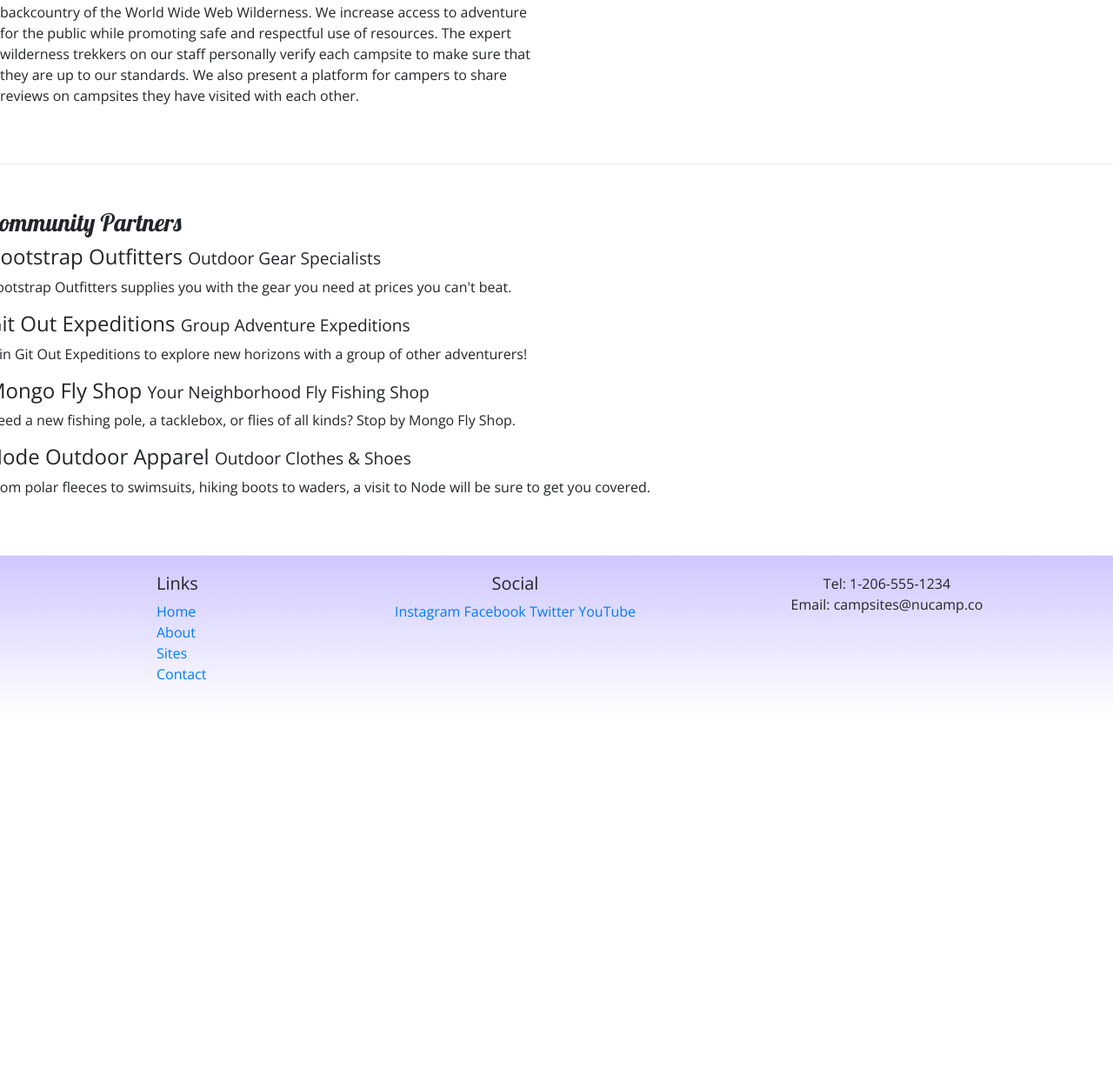
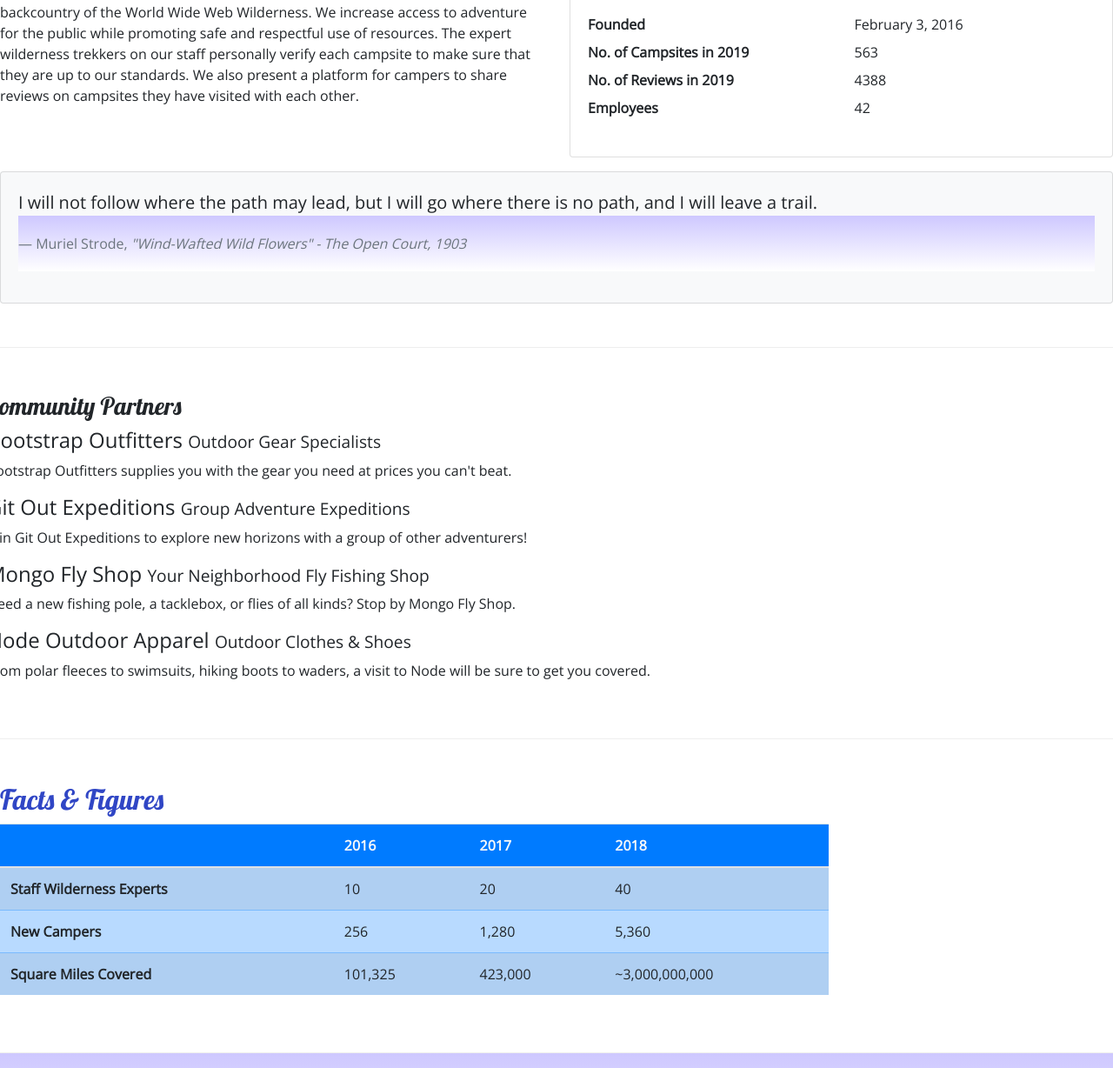
Before and after one commit to eitanfire/bootstrap, a website: page aboutus.html in a window 1280 px wide. Shown: the part 379-1607 px from the top of the page at 87% size. Before the commit the page ends 1202 px from the top, so only its background shows below. Drawn offline with nearby package versions, Linux system fonts and the light colour scheme.

Commit message:
Tables and Cards

```diff
--- a/aboutus.html
+++ b/aboutus.html
@@ -37,13 +37,38 @@
         </div>
 
         <div class="row row-content">
-            <div class="col-sm-6 col-xl-6 ">
+            <div class="col-sm-6">
                 <h3>Our Mission</h3>
-                <p>We present a curated database of the best campsites in the vast woods and backcountry of the World
-                    Wide Web Wilderness. We increase access to adventure for the public while promoting safe and
-                    respectful use of resources. The expert wilderness trekkers on our staff personally verify each
-                    campsite to make sure that they are up to our standards. We also present a platform for campers to
-                    share reviews on campsites they have visited with each other.</p>
+                <p>We present a curated database of the best campsites in the vast woods and backcountry of the World Wide Web Wilderness. We increase access to adventure for the public while promoting safe and respectful use of resources. The expert wilderness trekkers on our staff personally verify each campsite to make sure that they are up to our standards. We also present a platform for campers to share reviews on campsites they have visited with  each other.</p>
+            </div>
+            <div class="col-sm-6">
+                <div class="card">
+                    <h3 class="card-header bg-primary text-white">Facts At a Glance</h3>
+                    <div class="card-body">
+                        <dl class="row">
+                            <dt class="col-6">Founded</dt>
+                            <dd class="col-6">February 3, 2016</dd>
+                            <dt class="col-6">No. of Campsites in 2019</dt>
+                            <dd class="col-6">563</dd>
+                            <dt class="col-6">No. of Reviews in 2019</dt>
+                            <dd class="col-6">4388</dd>
+                            <dt class="col-6">Employees</dt>
+                            <dd class="col-6">42</dd>
+                        </dl>
+                    </div>
+                </div>
+            </div>
+            <div class="col">
+                <div class="card bg-light mt-3">
+                    <blockquote class="blockquote card-body">
+                        <p class="mb-0">I will not follow where the path may lead, but I will go where there is no path, and I will leave a trail.</p>
+                        <footer class="blockquote-footer">Muriel Strode,
+                            <cite title="Source Title">"Wind-Wafted Wild Flowers" -
+                                The Open Court, 1903
+                            </cite>
+                        </footer>
+                    </blockquote>
+                </div>
             </div>
         </div>
 
@@ -62,8 +87,44 @@
             </div>
         </div>
     </div>
-
-    <footer>
+<div class="row row-content">
+            <div class="col-sm-9">
+                <h2>Facts &amp; Figures</h2>
+                <div class="table-responsive">
+                    <table class="table table-striped">
+                        <thead>
+                            <tr class="bg-primary text-light">
+                                <th></th>
+                                <th>2016</th>
+                                <th>2017</th>
+                                <th>2018</th>
+                            </tr>
+                        </thead>
+                        <tbody class="table-primary">
+                            <tr>
+                                <th>Staff Wilderness Experts</th>
+                                <td>10</td>
+                                <td>20</td>
+                                <td>40</td>
+                            </tr>
+                            <tr>
+                                <th>New Campers</th>
+                                <td>256</td>
+                                <td>1,280</td>
+                                <td>5,360</td>
+                            </tr>
+                            <tr>
+                                <th>Square Miles Covered</th>
+                                <td>101,325</td>
+                                <td>423,000</td>
+                                <td>~3,000,000,000</td>
+                            </tr>
+                        </tbody>
+                    </table>
+                </div>
+            </div>
+       </div>
+    <footer class="site-footer">
         <div class="container">
             <div class="row">
                 <div class="col-4 col-sm-2 offset-1">
@@ -86,7 +147,9 @@
                     Tel: 1-206-555-1234<br />
                     Email: campsites@nucamp.co
                 </div>
+
             </div>
+
         </div>
     </footer>
 
--- a/css/styles.css
+++ b/css/styles.css
@@ -30,3 +30,8 @@ footer {
     border-bottom: 1px ridge;
     min-height: 200px;
 }
+
+.site-footer{
+    background-image: linear-gradient(#CEC8FF, white);
+    padding: 20px 0;
+}
```
Also changed, not shown: contactus.html (+2 -2 lines), index.html (+1 -2 lines).
